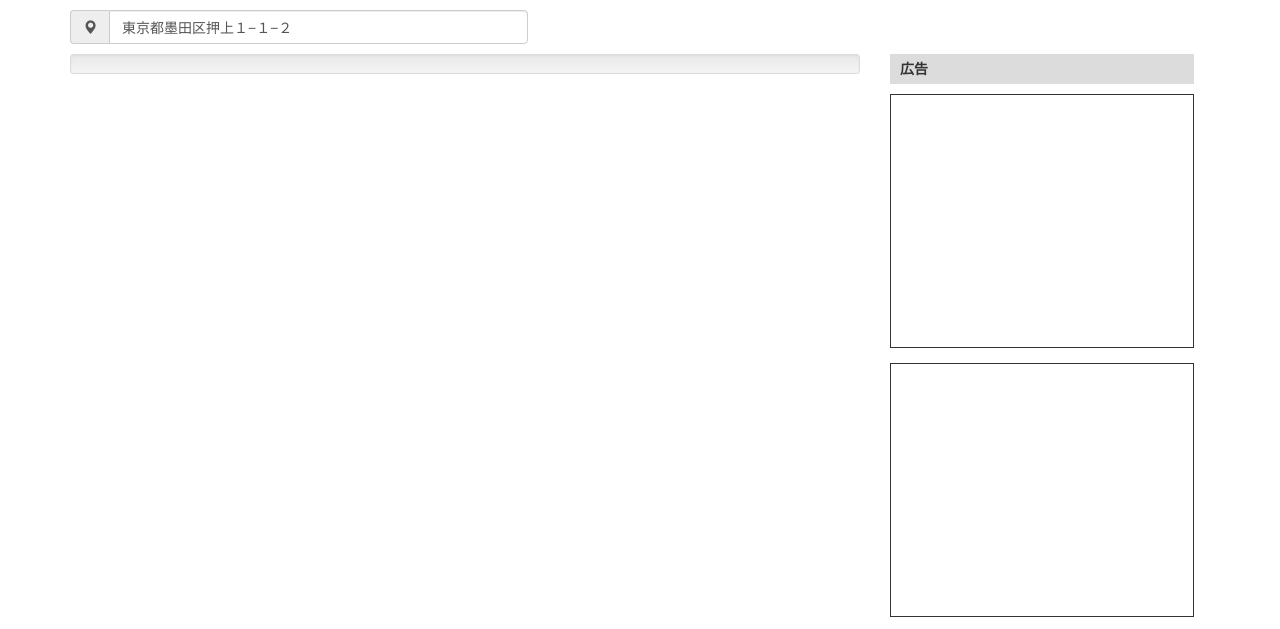
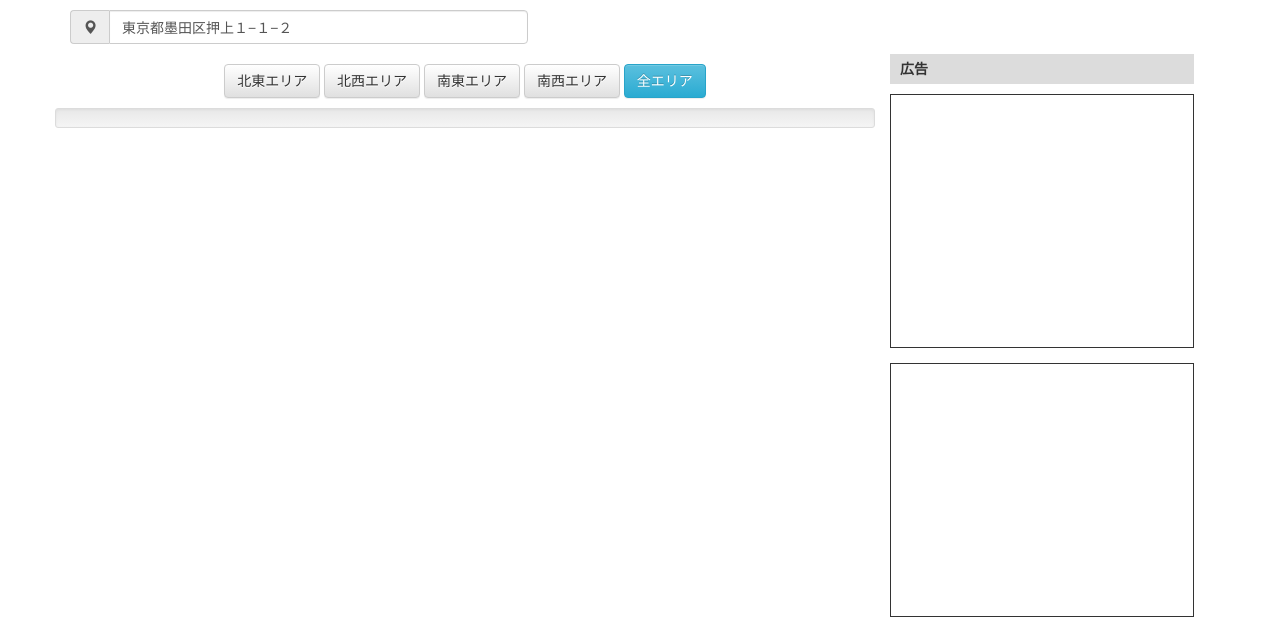
Before and after one commit to tomoyamkung/googlemap-sample, a website: page index.html in a window 1280 px wide. Shown: the top 629 px of the page. Drawn offline with nearby package versions, Linux system fonts and the light colour scheme; some packages are replaced by stand-ins of ours.

Commit message:
Marker を非表示にするエリアボタンを追加したのでコミット。

```diff
--- a/css/style.css
+++ b/css/style.css
@@ -1,4 +1,9 @@
 @charset "utf-8";
+
+#area-button {
+	padding-top: 10px;
+	padding-bottom: 10px;
+}
 
 #map-canvas {
 	width: 100%;
--- a/index.html
+++ b/index.html
@@ -28,8 +28,17 @@
 
 			<div class="row">
 				<div id="main" class="col-md-9">
-					<div class="well well-sm">
-						<div id="map-canvas"></div>
+					<div id="area-button" class="row text-center">
+						<button id="button-ne" type="button" class="btn btn-default" data-toggle="button">北東エリア</button>
+						<button id="button-nw" type="button" class="btn btn-default" data-toggle="button">北西エリア</button>
+						<button id="button-se" type="button" class="btn btn-default" data-toggle="button">南東エリア</button>
+						<button id="button-sw" type="button" class="btn btn-default" data-toggle="button">南西エリア</button>
+						<button id="button-all" type="button" class="btn btn-info" data-toggle="button">全エリア</button>
+					</div>
+					<div class="row">
+						<div class="well well-sm">
+							<div id="map-canvas"></div>
+						</div>
 					</div>
 				</div>
 				<div id="right-side" class="col-md-3">
@@ -90,6 +99,7 @@
 		</div><!-- /.container -->
 
 		<script type="text/javascript" src="https://cdnjs.cloudflare.com/ajax/libs/jquery/2.0.3/jquery.min.js"></script>
+		<script src="//netdna.bootstrapcdn.com/bootstrap/3.1.1/js/bootstrap.min.js"></script>
 		<script type="text/javascript" src="https://maps.googleapis.com/maps/api/js?v=3.exp&sensor=false"></script>
 		<script type="text/javascript" src="https://cdnjs.cloudflare.com/ajax/libs/underscore.js/1.5.2/underscore-min.js"></script>
 		<script type="text/javascript" src="./js/stock.js" charset="utf8"></script>
```
